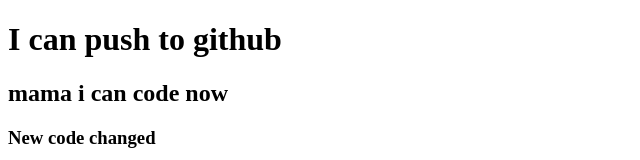
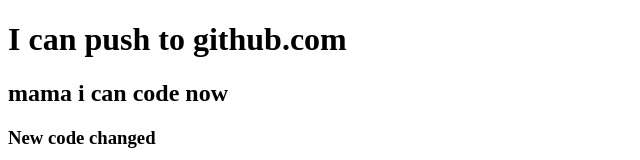
Before and after one commit to Shaykot1996/my-second-repo, a plain HTML site: page index.html in a window 1280 px wide. Shown: the top 160 px of the page, without its empty margins (0-640 px from the left). Drawn offline with Linux system fonts and the light colour scheme.

Commit message:
github.com

```diff
--- a/index.html
+++ b/index.html
@@ -7,7 +7,7 @@
     <title>My second github repo</title>
 </head>
 <body>
-    <h1>I can push to github</h1>
+    <h1>I can push to github.com</h1>
     <h2>mama i can code now</h2>
     <h3>New code changed</h3>
     <p>More paragraph</p>
```
